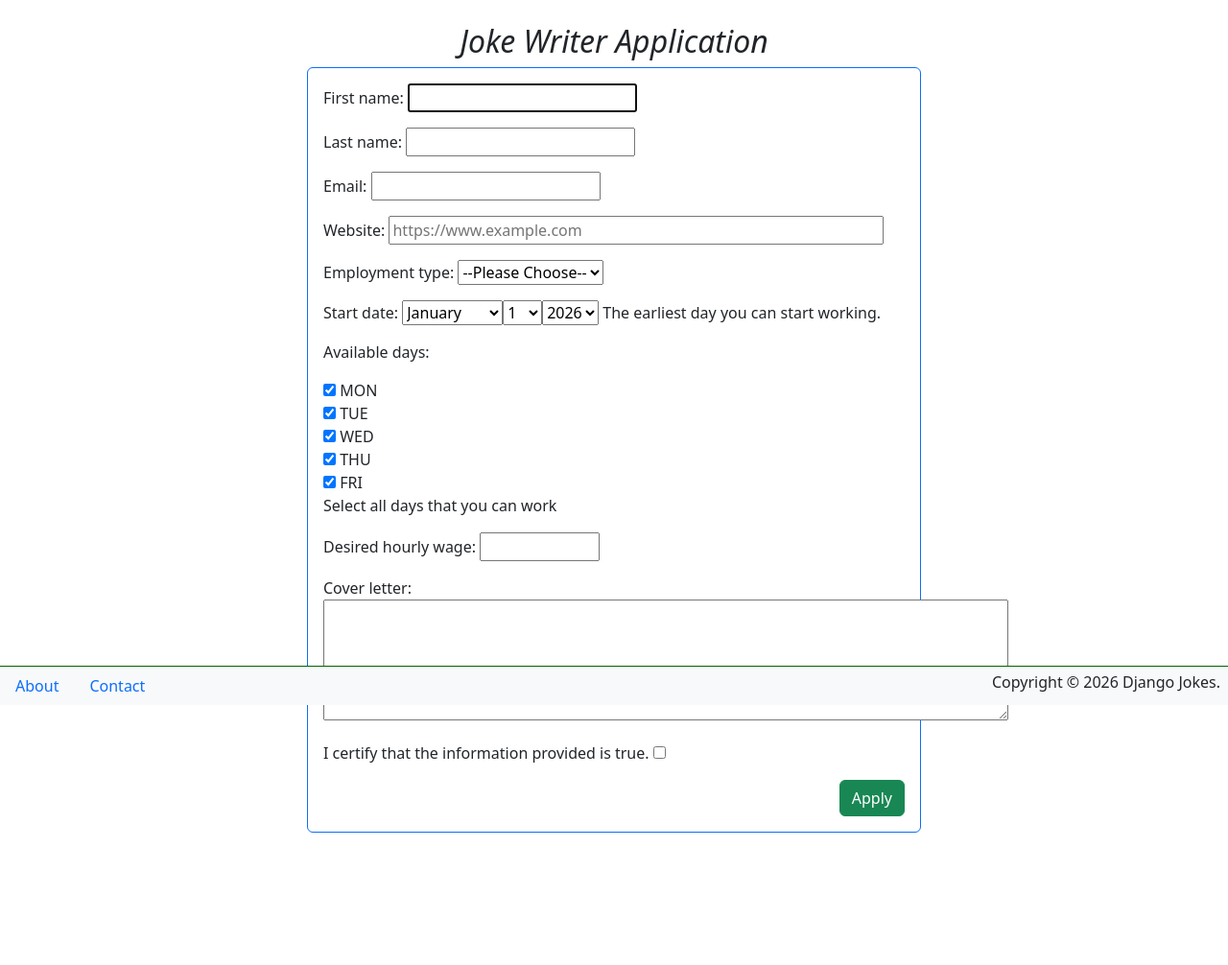
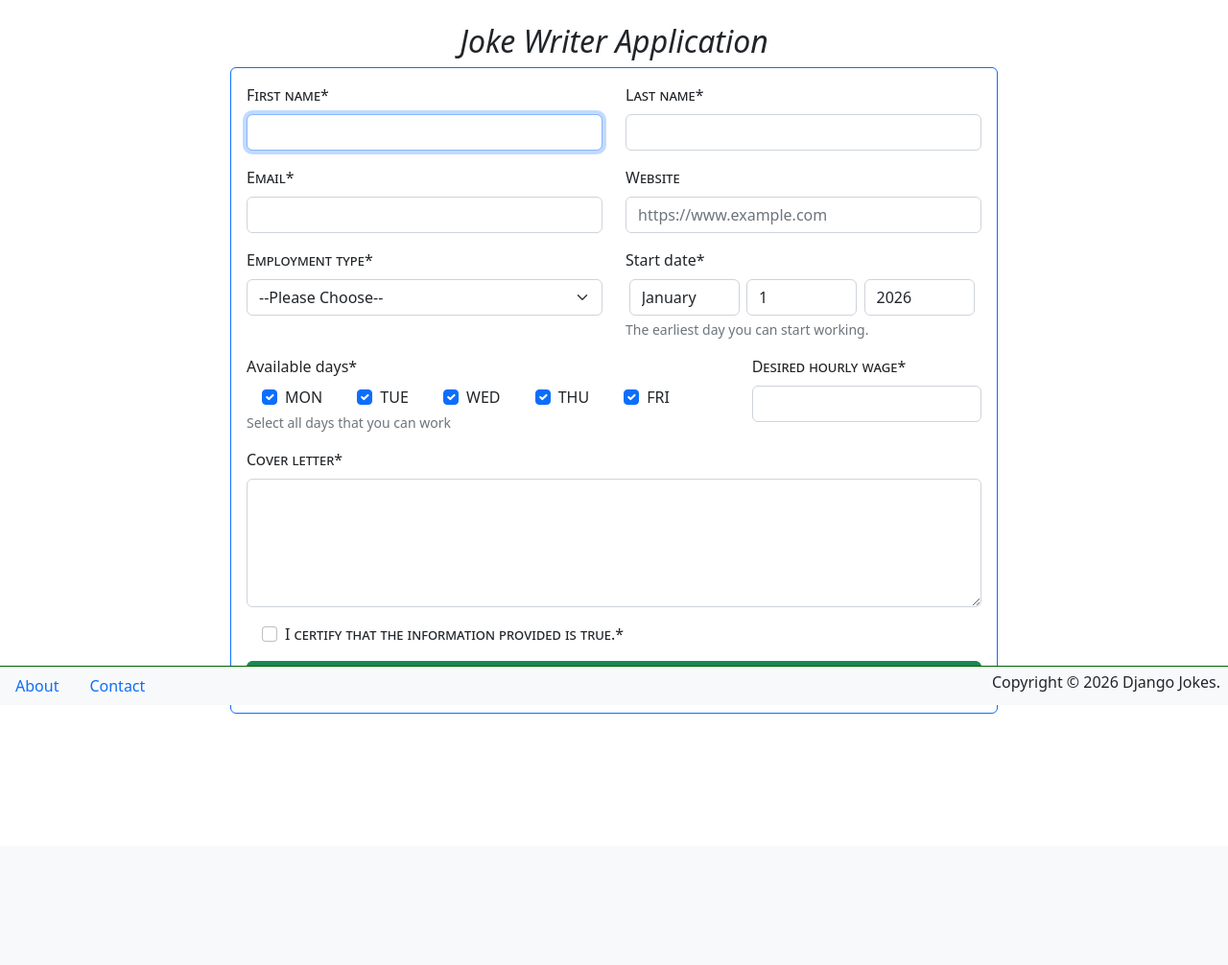
Before and after one commit to dpeters02/djangojokes.com, a Django app: page /jobs/job-app/ in a window 1280 px wide. Shown: the part 65-1071 px from the top of the page at 96% size. After the commit the page ends 809 px from the top, so only its background shows below. Run offline with Django 5.2, Linux system fonts and the light colour scheme; some libraries are stand-ins or nearby versions.

Commit message:
crispy-form styling

```diff
--- a/jobs/forms.py
+++ b/jobs/forms.py
@@ -1,5 +1,13 @@
 from datetime import datetime
 from django import forms
+from django.core.exceptions import ValidationError
+from django.core.validators import URLValidator
+
+def validate_future_date(value):
+    if value < datetime.now().date():
+        raise ValidationError(
+            message=f'{value} is in the past.', code='past_date'
+        )
 
 class JobApplicationForm(forms.Form):
     EMPLOYMENT_TYPES = (
@@ -28,13 +36,17 @@ class JobApplicationForm(forms.Form):
         required=False,
         widget=forms.URLInput(
             attrs={'placeholder':'https://www.example.com', 'size':'50'}
-        )
+        ),
+        validators=[URLValidator(schemes=['http', 'https'])]
     )
     employment_type = forms.ChoiceField(choices=EMPLOYMENT_TYPES)
     start_date = forms.DateField(
         help_text='The earliest day you can start working.',
         widget=forms.SelectDateWidget(years=YEARS,
-        )
+            attrs={'style': 'width: 31%; display: inline-block; margin: 0 1%'}
+        ),
+        validators=[validate_future_date],
+        error_messages = {'past_date': 'Please enter a future date.'}
     )
     available_days = forms.MultipleChoiceField(
         choices=DAYS,
--- a/static/css/main.css
+++ b/static/css/main.css
@@ -13,3 +13,13 @@ header {
 h2 {
   font-style: italic;
 }
+
+label {
+  font-variant: small-caps;
+}
+
+.form-check {
+  display: inline-block;
+  font-weight: normal;
+  margin: 0 1rem;
+}
--- a/templates/jobs/joke_writer.html
+++ b/templates/jobs/joke_writer.html
@@ -1,13 +1,47 @@
 {% extends "_base.html" %}
+{% load crispy_forms_tags %}
 
 {% block title %}Job Application: Joke Writer{% endblock %}
 {% block main %}
   <h2 class="text-center">Joke Writer Application</h2>
-  <div class="card border-primary m-auto mb-3 p-3" style="max-width: 40rem">
-      <form method="post">
+  <div class="card border-primary m-auto mb-3 p-3" style="max-width: 50rem">
+      <form method="post" novalidate>
         {% csrf_token %}
-        {{ form.as_p }}
-        <button class="btn btn-success float-end">Apply</button>
+              <div class="row">
+        <div class="col-md-6 mb-0">
+          {{ form.first_name|as_crispy_field }}
+        </div>
+        <div class="col-md-6 mb-0">
+          {{ form.last_name|as_crispy_field }}
+        </div>
+      </div>
+      <div class="row">
+        <div class="col-md-6 mb-0">
+          {{ form.email|as_crispy_field }}
+        </div>
+        <div class="col-md-6 mb-0">
+          {{ form.website|as_crispy_field }}
+        </div>
+      </div>
+      <div class="row">
+        <div class="col-md-6 mb-0">
+          {{ form.employment_type|as_crispy_field }}
+        </div>
+        <div class="col-md-6 mb-0">
+          {{ form.start_date|as_crispy_field }}
+        </div>
+      </div>
+      <div class="row">
+        <div class="col-md-8 mb-0">
+          {{ form.available_days|as_crispy_field  }}
+        </div>
+        <div class="col-md-4 mb-0">
+          {{ form.desired_hourly_wage|as_crispy_field }}
+        </div>
+      </div>
+      {{ form.cover_letter|as_crispy_field }}
+      {{ form.confirmation|as_crispy_field }}
+        <button class="btn btn-success col-md-12">Apply</button>
       </form>
   </div>
 {% endblock %}
```
Also changed, not shown: djangojokes/settings.py (+9 -0 lines).
